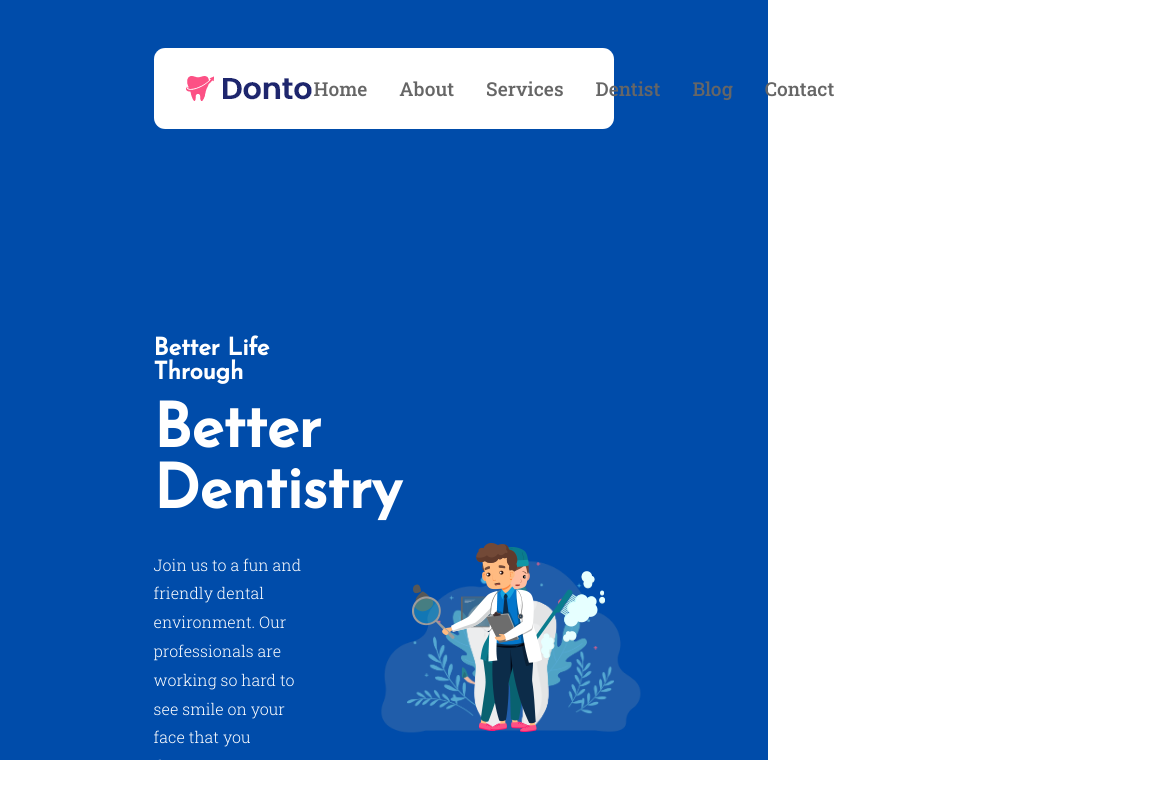
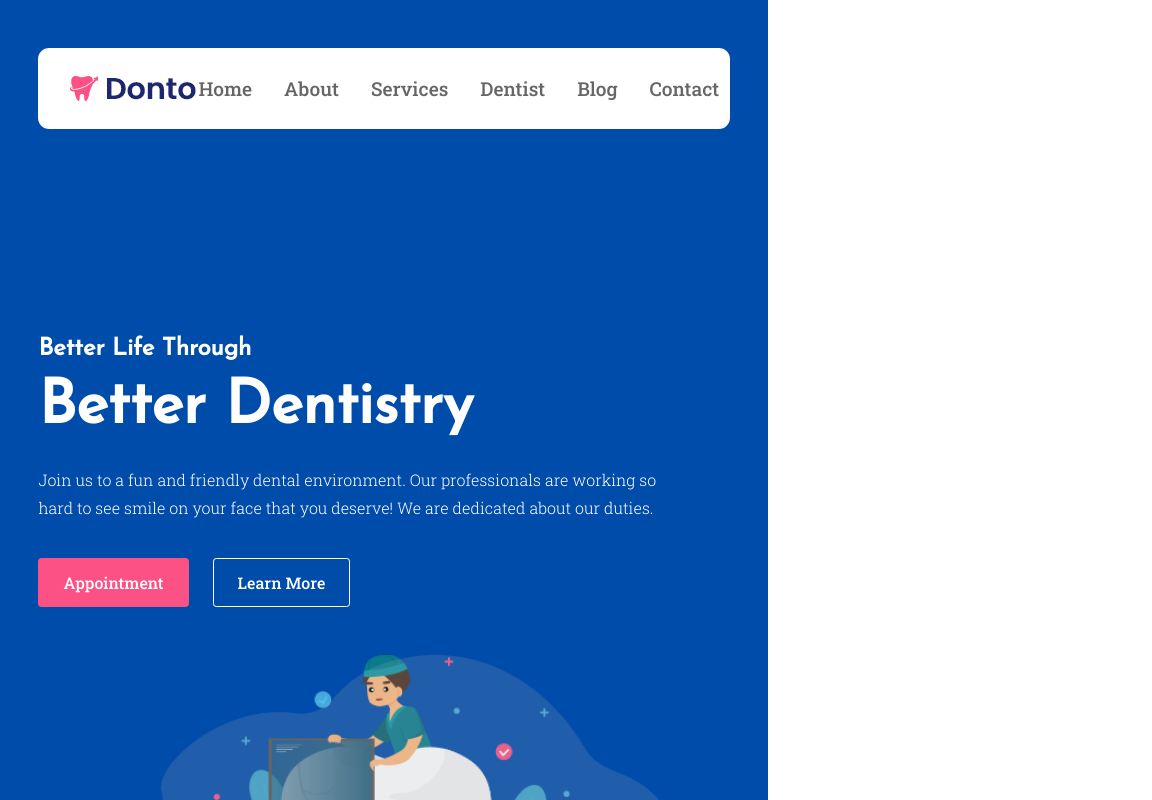
Before and after one commit to wakar-malik/dentist-website, a React (Vite) app: page / in a window 768 px wide. Shown: the top 800 px of the page, 1152 px wide, since content can reach past the window. Built offline with nearby package versions, Linux system fonts and the light colour scheme.

Commit message:
fixed responsiveness of home section

```diff
--- a/package.json
+++ b/package.json
@@ -10,6 +10,7 @@
     "preview": "vite preview"
   },
   "dependencies": {
+    "@lottiefiles/react-lottie-player": "^3.5.3",
     "react": "^18.2.0",
     "react-dom": "^18.2.0",
     "react-icons": "^4.10.1",
--- a/src/index.css
+++ b/src/index.css
@@ -72,3 +72,15 @@ body {
 .globalPadding {
   padding: 6rem 0;
 }
+
+@media screen and (max-width: 1760px) {
+  .globalWidth {
+    width: 90%;
+  }
+}
+
+/* @media screen and (max-width: 1320px) {
+  .globalWidth {
+    width: 90%;
+  }
+} */
--- a/src/section/Home/Home.jsx
+++ b/src/section/Home/Home.jsx
@@ -28,28 +28,26 @@ function Home() {
         </div>
         <div className={styles.homeRight}>
           <div className={styles.imageContainer}>
-            <div className={styles.rightImageContainer}>
             <Image
               src={IMAGES.tooth}
               alt="tooth-image"
-                className={styles["toothImg"]}
+              className={styles.toothImg}
             />
             <Image
               src={IMAGES.cloud}
               alt="tooth-image"
-                className={styles["cloudImg"]}
+              className={styles.cloudImg}
             />
             <Image
               src={IMAGES.nurse}
               alt="nurse-image"
-                className={styles["nurseImg"]}
+              className={styles.nurseImg}
             />
             <Image
               src={IMAGES.doctor}
               alt="doctor-image"
-                className={styles["doctorImg"]}
+              className={styles.doctorImg}
             />
-            </div>
           </div>
         </div>
       </div>
--- a/src/section/Home/Home.module.css
+++ b/src/section/Home/Home.module.css
@@ -1,6 +1,6 @@
 .homeSection {
   padding: 3rem 0;
-  height: 95vh;
+  /* height: 95vh; */
   background-color: var(--bgColor);
 }
 
@@ -16,14 +16,15 @@
   width: 45%;
 }
 
-.homeContainer > .homeRight .rightImageContainer {
+.homeContainer > .homeRight .imageContainer {
   position: relative;
-  display: inline-block;
+  height: 100%;
+  display: flex;
+  justify-content: center;
 }
 
 .homeContainer > .homeRight .toothImg {
-  width: 100%;
-  height: 100%;
+  width: 70%;
 }
 
 .homeContainer > .homeRight .nurseImg,
@@ -36,11 +37,15 @@
   top: 50%;
   left: 50%;
   transform: translate(-50%, -50%);
-  width: 125%;
+}
+
+.homeContainer > .homeRight .cloudImg {
+  width: 100%;
+  height: 100%;
 }
 
 .homeContainer > .homeRight .nurseImg {
-  left: 4.5rem;
+  left: 20%;
   bottom: 0;
   animation-name: nurse;
   animation-duration: 1s;
@@ -50,7 +55,7 @@
 }
 
 .homeContainer > .homeRight .doctorImg {
-  right: 4.5rem;
+  right: 20%;
   bottom: -2rem;
   animation-name: doctor;
   animation-duration: 1s;
@@ -149,3 +154,63 @@
     bottom: 0.2rem;
   }
 }
+
+@media screen and (max-width: 990px) {
+  .homeContainer {
+    flex-direction: column;
+  }
+
+  .homeContainer > .homeLeft,
+  .homeRight {
+    width: 100%;
+  }
+
+  .homeContainer > .homeLeft {
+    padding-bottom: 3rem;
+  }
+
+  .homeContainer > .homeRight .cloudImg {
+    top: 50%;
+    left: 50%;
+    transform: translate(-50%, -50%);
+    width: 100%;
+  }
+}
+
+@media screen and (max-width: 1320px) {
+  .homeLeft > .btnContainer .appointmentBtn,
+  .learnBtn {
+    padding: 0.8rem 1.5rem;
+    font-size: 1rem;
+  }
+}
+
+@media screen and (min-width: 991px) and (max-width: 1190px) {
+  .homeLeft > .btnContainer .appointmentBtn,
+  .learnBtn {
+    padding: 0.8rem 1.5rem;
+    font-size: 1rem;
+  }
+}
+
+@media screen and (min-width: 990px) and (max-width: 1210px) {
+  .homeContainer > .homeRight {
+    width: 53%;
+  }
+}
+
+@media screen and (min-width: 700px) and (max-width: 990px) {
+  .homeContainer > .homeRight .nurseImg {
+    left: 25%;
+  }
+  .homeContainer > .homeRight .doctorImg {
+    right: 25%;
+  }
+}
+
+@media screen and (max-width: 550px) {
+  .homeContainer > .homeRight .nurseImg,
+  .doctorImg {
+    width: 20%;
+  }
+}
```
Also changed, not shown: 1 other file (tests, documents, lock files or other folders). Lines whose indentation alone changed are shown as unchanged.
